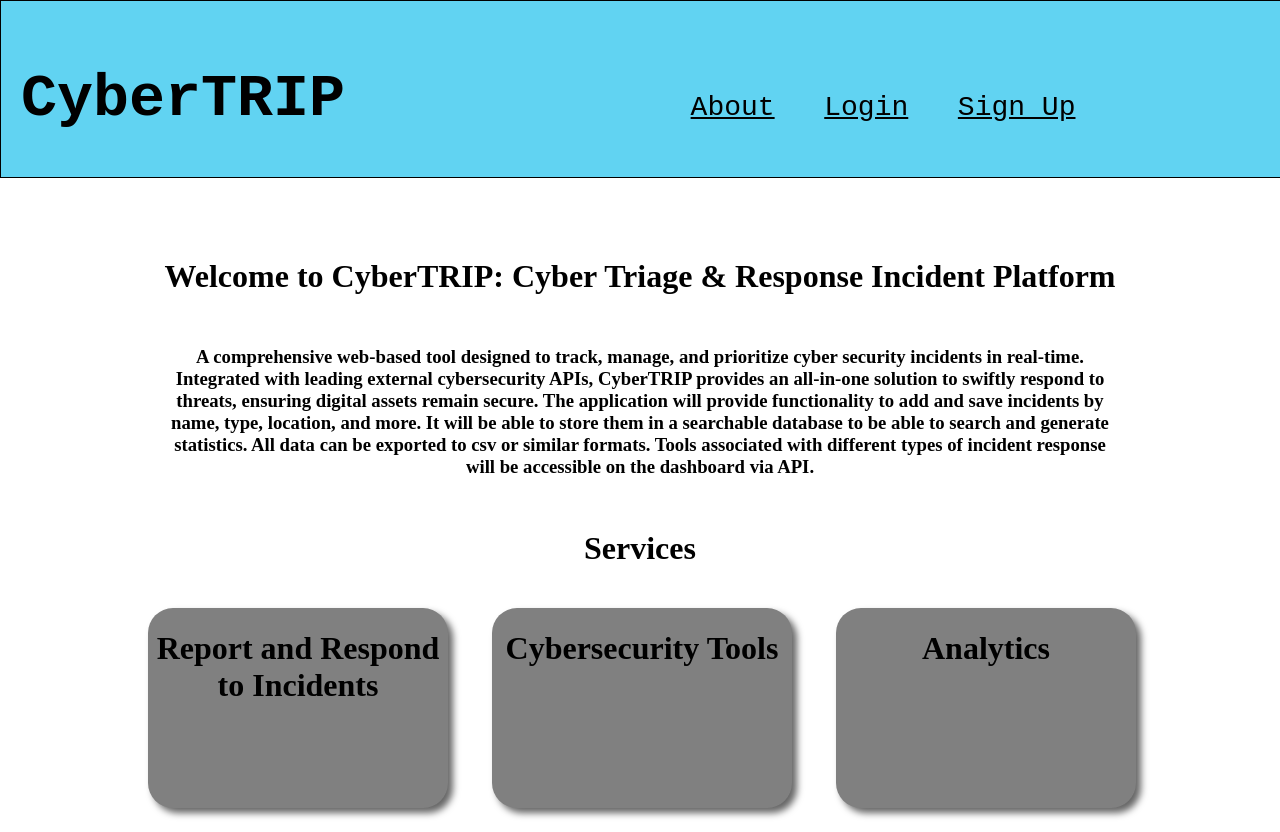
After one commit to lekroee/cyberTRIP, a Flask app: template templates/homepage.html in a window 1280 px wide. The commit adds this page. Run offline with Flask 3, Linux system fonts and the light colour scheme; the template is opened without the code that fills it, so the values that code supplies are empty.

Commit message:
updated homepage, login, & signup

```diff
--- /dev/null
+++ b/css/homepage_style.css
@@ -0,0 +1,97 @@
+body {
+    margin: 0px;
+    padding: 0px;
+}
+
+.header{
+    text-align: center;
+}
+
+h3 {
+    text-align: center;
+    padding: 30px;
+    margin-right:10vw;
+    margin-left:10vw;
+}
+
+#navigation_bar {
+    margin-top: 0px;
+    margin-bottom: 10vh;
+    background-color: rgb(97, 211, 242);
+    height: 22vh;
+    width: 100%;
+    font-family: 'Courier New', Courier, monospace;
+    border: 1px solid black;
+}
+
+#logo {
+    margin-top: 0px;
+    width: 50vw;
+    padding-left: 20px;
+    padding-top: 8vh;
+    font-size: 60px;
+    display: inline-block;
+}
+
+.links {
+    padding:20px;
+    font-size: 28px;
+    color: black;
+}
+
+a:hover {
+    color: white;
+}
+
+a:active {
+    color: white;
+}
+
+#card_container {
+    margin-left:10vw;
+}
+
+.flip-card {
+    background-color: transparent;
+    padding: 20px;
+    width: 300px;
+    height: 200px;
+    perspective: 1000px;
+    display: inline-block;
+}
+
+.flip-card-inner {
+    position: relative;
+    width: 100%;
+    height: 100%;
+    text-align: center;
+    transition: transform 0.8s;
+    transform-style: preserve-3d;
+}
+
+.flip-card:hover .flip-card-inner {
+    transform: rotateY(180deg);
+}
+
+.flip-card-front, .flip-card-back {
+    position: absolute;
+    width: 100%;
+    height: 100%;
+    -webkit-backface-visibility: hidden; /* Safari */
+    backface-visibility: hidden;
+}
+
+.flip-card-front {
+    background-color: gray;
+    color: black;
+    box-shadow: 5px 5px 7px #666;
+    border-radius: 25px;
+}
+
+.flip-card-back {
+    background-color: rgb(97, 211, 242);
+    color: white;
+    transform: rotateY(180deg);
+    box-shadow: 5px 5px 7px #666;
+    border-radius: 25px;
+}
--- /dev/null
+++ b/templates/homepage.html
@@ -0,0 +1,72 @@
+<!DOCTYPE html>
+<html>
+<head>
+    <title>About Page</title>
+    <link rel="stylesheet" type="text/css" href="../css/homepage_style.css">
+</head>
+<body>
+
+    <div id="navigation_bar">
+        <h1 id="logo"> CyberTRIP </h1>
+        <a class="links" href=homepage.html>About</a>
+        <a class="links" href=login.html>Login</a>
+        <a class="links" href=create_user.html>Sign Up</a>
+    </div>
+
+    <h1 class="header"> Welcome to CyberTRIP: Cyber Triage & Response Incident Platform </h1>
+    <h3>
+        A comprehensive web-based tool designed to track, manage, and prioritize
+        cyber security incidents in real-time. Integrated with leading external
+        cybersecurity APIs, CyberTRIP provides an all-in-one solution to swiftly
+        respond to threats, ensuring digital assets remain secure. The application
+        will provide functionality to add and save incidents by name, type,
+        location, and more. It will be able to store them in a searchable database
+        to be able to search and generate statistics. All data can be exported to
+        csv or similar formats. Tools associated with different types of incident
+        response will be accessible on the dashboard via API.
+    </h3>
+
+    <h1 class="header"> Services </h1>
+
+    <div id="card_container">
+
+        <div class="flip-card">
+            <div class="flip-card-inner">
+            <div class="flip-card-front">
+                <h1> Report and Respond to Incidents </h1>
+            </div>
+            <div class="flip-card-back">
+                <p>Blah Blah</p>
+                <p>details details</p>
+            </div>
+            </div>
+        </div>
+
+        <div class="flip-card">
+            <div class="flip-card-inner">
+            <div class="flip-card-front">
+                <h1> Cybersecurity Tools </h1>
+            </div>
+            <div class="flip-card-back">
+                <p>Blah Blah</p>
+                <p>details details</p>
+            </div>
+            </div>
+        </div>
+
+        <div class="flip-card">
+            <div class="flip-card-inner">
+            <div class="flip-card-front">
+                <h1> Analytics </h1>
+            </div>
+            <div class="flip-card-back">
+                <p>Blah Blah</p>
+                <p>details details</p>
+            </div>
+            </div>
+        </div>
+
+    </div>
+
+</body>
+</html>
```
Also changed, not shown: css/login_signup_style.css (added, +66 -0 lines), templates/create_user.html (+21 -10 lines), templates/login.html (+14 -5 lines), homepage.html (deleted), stats.html (deleted), templates/stats.html (added), templates/viewIncidents.html (renamed from viewIncidents.html).
